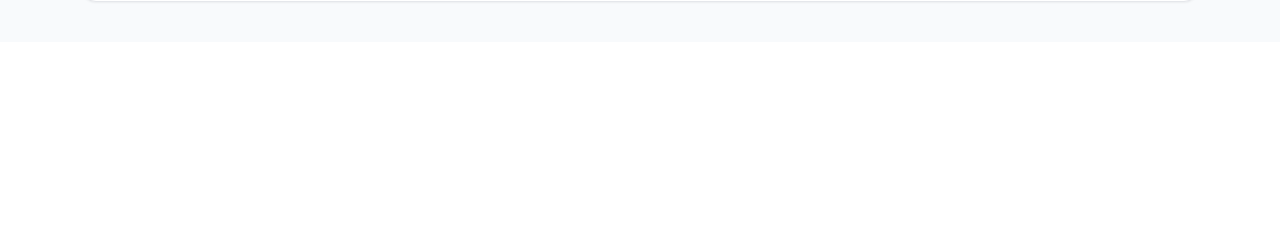
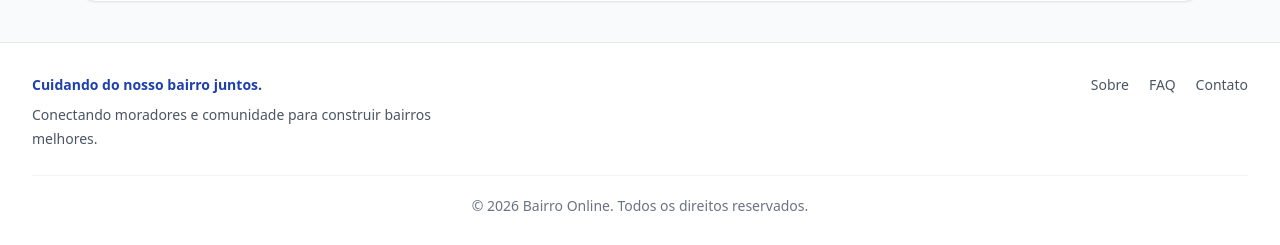
Before and after one commit to VMurtis/gs-front-t, a React (Vite) app: page / in a window 1280 px wide. Shown: the part 887-1132 px from the top of the page. Before the commit the page ends 929 px from the top, so only its background shows below. Built offline with nearby package versions, Linux system fonts and the light colour scheme; no server answers.

Commit message:
feat: adicionar rodape ao site

```diff
--- a/src/App.tsx
+++ b/src/App.tsx
@@ -13,6 +13,7 @@ import Login from "./pages/Login";
 import AdministracaoOcorrencias from "./pages/AdministracaoOcorrencias";
 import Perfil from "./pages/Perfil";
 import EditarOcorrencia from "./pages/EditarOcorrencia";
+import Rodape from "./components/Rodape";
 
 function App() {
   return (
@@ -55,6 +56,7 @@ function App() {
           <Route path="/perfil" element={<Perfil />} />
         </Routes>
       </div>
+      <Rodape />
     </BrowserRouter>
   );
 }
--- /dev/null
+++ b/src/components/Rodape.tsx
@@ -0,0 +1,51 @@
+import { Link } from "react-router-dom";
+
+export default function Rodape() {
+  const anoAtual = new Date().getFullYear();
+
+  return (
+    <footer className="mt-auto border-t border-gray-200 bg-white">
+      <div className="mx-auto max-w-7xl px-4 py-8 sm:px-6 lg:px-8">
+        <div className="flex flex-col gap-6 sm:flex-row sm:items-start sm:justify-between">
+          <div>
+            <p className="text-sm font-semibold text-blue-800">
+              Cuidando do nosso bairro juntos.
+            </p>
+
+            <p className="mt-2 max-w-md text-sm leading-6 text-gray-600">
+              Conectando moradores e comunidade para construir bairros melhores.
+            </p>
+          </div>
+
+          <nav aria-label="Navegação do rodapé">
+            <ul className="flex flex-wrap gap-x-5 gap-y-3 text-sm text-gray-600">
+              <li>
+                <Link to="/sobre" className="transition hover:text-blue-700">
+                  Sobre
+                </Link>
+              </li>
+
+              <li>
+                <Link to="/faq" className="transition hover:text-blue-700">
+                  FAQ
+                </Link>
+              </li>
+
+              <li>
+                <Link to="/contato" className="transition hover:text-blue-700">
+                  Contato
+                </Link>
+              </li>
+            </ul>
+          </nav>
+        </div>
+
+        <div className="mt-6 border-t border-gray-100 pt-5">
+          <p className="text-center text-sm text-gray-500">
+            © {anoAtual} Bairro Online. Todos os direitos reservados.
+          </p>
+        </div>
+      </div>
+    </footer>
+  );
+}
```
